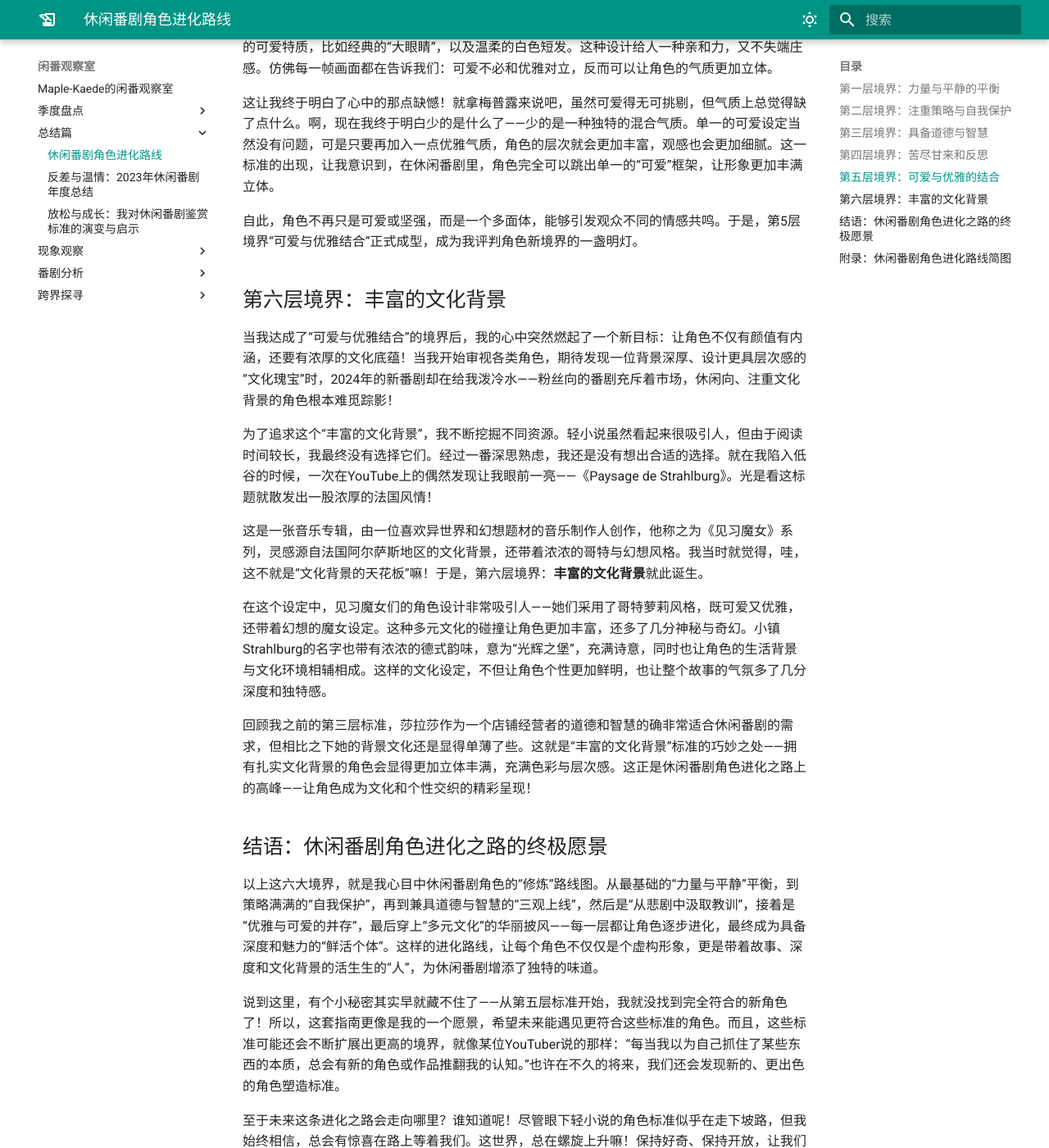
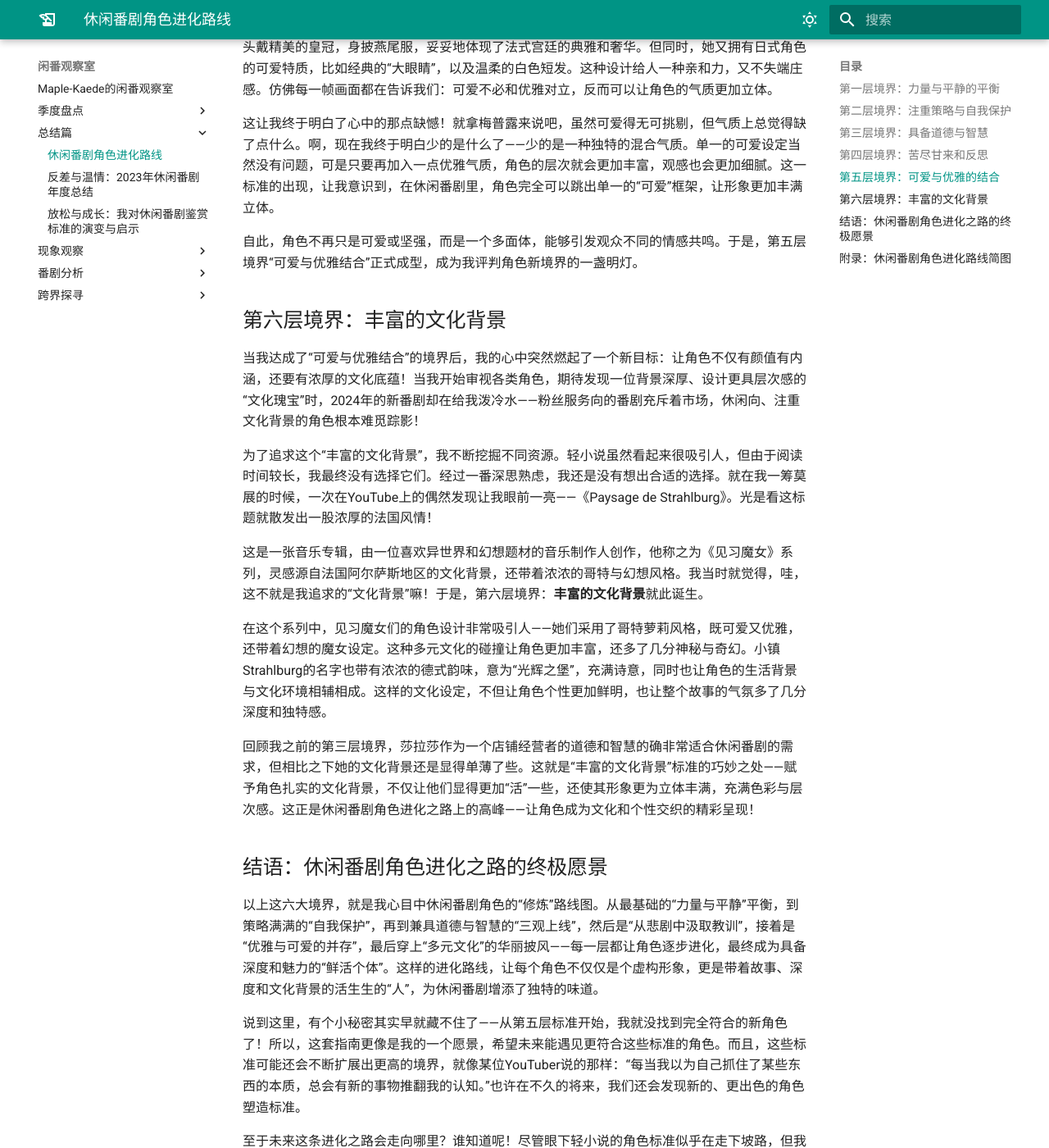
Before and after one commit to haveyouwantto/animedocs, an MkDocs documentation site: the page built from docs/总结篇/休闲番剧角色进化路线.md, in a window 1280 px wide and 1400 px high, scrolled down 3411 px. Shown: the whole window at 82% size. Built offline with MkDocs 1.6.1 and Material for MkDocs 9.7.7, drawn with Linux system fonts in a browser that asks for light colours; plug-ins that fetch from the network failed and are left out; some of the changed text lies outside the part shown.

Commit message:
small fix

```diff
--- a/docs/总结篇/休闲番剧角色进化路线.md
+++ b/docs/总结篇/休闲番剧角色进化路线.md
@@ -22,7 +22,6 @@
 
 这个“力量与平静”的标准，打破了传统番剧里那些“主角必须上天入地、追名逐利”的老套套路。要知道，传统番剧里的角色往往拼命奋斗，一心向上，而亚梓莎却告诉我们：“拥有强大实力并不等于要无休止地折腾自己。”这在无形中为角色带来了另一种魅力：既有实力，但也会选择优雅地停下脚步，享受一份来之不易的平静生活。
 
-
 ## 第二层境界：注重策略与自我保护
 
 《打了300年史莱姆》为我开启了休闲番剧的奇妙大门，我欣喜若狂，迫不及待地去找了更多类似的轻松题材。然而，看得多了，我也逐渐发现了一些陷阱。比如在《我不是说了能力要平均吗》中，主角麦露虽然实力强大，心态也相当佛系，可关键时刻她经常不太愿意出手，而且在战斗中的防御力明显偏低。这让我不禁感叹道，一味放松虽好，但必要时保护自己和队友的能力却不能忽视。
@@ -32,7 +31,6 @@
 梅普露的玩法有趣又聪明，她从一开始就专注防御技能，几乎每次战斗都能自如地面对强敌。她的技能不仅可以保护自己，还能给队友提供全方位的防护，让团队在遇到挑战时能“毫发无损”地从容应对。更妙的是，她的策略出奇制胜，总能发现其他玩家忽略的操作空间。通过这种“防御为主”的玩法，她不仅能悠闲享受游戏，还带动了一种不以伤害为唯一目标的休闲策略。
 
 这个标准补足了休闲番中“缺少保护意识”的问题，让角色在享受轻松生活的同时，仍能在关键时刻凭借策略保护自己和他人。这不仅增强了角色的韧性，也为他们营造了一个更安全、更持久的成长空间。有趣的是，我现在的网络用户名也正是因为她——她带给我的影响，不止是番剧中的那份从容和智慧。
-
 
 ## 第三层境界：具备道德与智慧
 
@@ -54,39 +52,39 @@
 
 尽管这是个充满轻松搞笑氛围的故事，但米娅每一次的决定背后，都带着对过去悲剧的深深反思。每当她遇到挑战，总会不自觉地联想到前一轮人生里的悲惨回忆，然后内心默念：“这一次可不能再栽了！”这种对过去的反思和对未来的努力，让人忍不住为她加油。看着米娅一点点成长，从“落难公主”变成真正具备担当的领导者，这种今昔对比简直感人至深。而且，这种苦尽甘来的情感深度也给了角色的智慧一个合理的来源，不再只是简单的“天降智慧”。
 
-有趣的是，米娅的故事还与另一部同期播出的番剧《家里蹲吸血鬼的苦闷》形成了鲜明的对比。后者的主角玛丽也是个被悲剧压迫的角色，但她每次想起过往的伤痛，选择的不是反思和改变，而是陷入深深的逃避。最终，她一次次地成为敌人的靶子，被各种麻烦缠上身。这两部作品告诉我，悲剧处理得当，可以让角色走向“苦尽甘来”的成长，而如果放任悲剧把角色拖入黑暗，则只会让人感到压抑。
+有趣的是，米娅的故事还与另一部同期播出的番剧《家里蹲吸血鬼的苦闷》形成了鲜明的对比。后者的主角可玛丽也是个被悲剧压迫的角色，但她每次想起过往的伤痛，选择的不是反思和改变，而是陷入深深的逃避。最终，她一次次地成为敌人的靶子，被各种麻烦缠上身。这两部作品告诉我，悲剧处理得当，可以让角色走向“苦尽甘来”的成长，而如果放任悲剧把角色拖入黑暗，则只会让人感到压抑。
 
-其实，我曾经坚定地认为“休闲番剧”和“悲剧”根本不是一个次元的存在，两者一旦相遇，整个氛围就瞬间崩塌。然而，米娅成功改变了我的偏见！在她的启发下，我不得不承认，这种**苦尽甘来与反思**的标准真的很有必要。休闲番剧中的角色不再只是“经历过悲惨事件”而已，而是能从那些不堪的过往中反思成长，化解痛苦，将其转化为一种带有智慧的“苦尽甘来”。这种对悲剧的克制处理，使得原本“无风无浪”的番剧，突然多了几分让人会心一笑的韵味，更加彰显出它的独特魅力。
+其实，我曾经坚定地认为“休闲番剧”和“悲剧”根本不是一个次元的存在，觉得两者一旦相遇，整个氛围就瞬间崩塌。然而，米娅成功改变了我的偏见！在她的启发下，我不得不承认，这种**苦尽甘来与反思**的标准真的很有必要。休闲番剧中的角色不再只是“经历过悲惨事件”而已，而是能从那些不堪的过往中反思成长，化解痛苦，将其转化为一种带有智慧的“苦尽甘来”。这种对悲剧的克制处理，使得原本“无风无浪”的番剧，突然多了几分让人会心一笑的韵味，更加彰显出它的独特魅力。
 
 ## 第五层境界：可爱与优雅的结合
 
-走到第四层“苦尽甘来与反思”的时候，我已经觉得自己的休闲番剧观影之路够丰富了。每次看到角色们的内心成长和对悲剧的超越，心里总有种满满的成就感。这段时间里，我复习了很多曾经看过的角色，比如《转生王女与天才千金的魔法革命》中的艾妮丝，她因为无法使用魔法而决定创造属于自己的魔法，这种“自我革新”的悲剧属性让我十分动容。与此同时，我也从未停下探索的脚步——很快，我就被一股全新的审美力量彻底吸引了。
+走到第四层“苦尽甘来与反思”的时候，我已经觉得自己的休闲番剧观影之路够丰富了。每次看到角色们的内心成长和对悲剧的超越，心里总有种满满的成就感。这段时间里，我复习了很多曾经看过的角色，比如《转生王女与天才千金的魔法革命》中的艾妮丝公主，她因为无法使用魔法而遭到贵族的嘲笑和排挤，最终下定决心去创造属于自己的魔法。这种带有悲剧属性的“自我革新”让我十分动容。与此同时，我也从未停下探索的脚步——很快，我就被一股全新的审美力量彻底吸引了。
 
-故事要从《原神》的更新说起。当时，一个以法国元素为主题的国家登场，同时带来了一位新角色：芙宁娜。她具备“悲剧属性”，但更引人注目的是她身上的“法式优雅”。芙宁娜不仅展示出法国宫廷的尊贵优雅，还带着一种无法忽视的可爱魅力。这种**可爱与优雅的结合**令我为之动容，并由此奠定了我休闲番剧角色塑造的第五层境界。
+故事要从《原神》的更新说起。当时，一个以法国元素为主题的国家登场，同时带来了一位新角色：芙宁娜。她固然具备一些“悲剧属性”，但更引人注目的是她散发出的“法式优雅”，这种优雅不仅体现在外表，更融入了她的一举一动之中，令人过目难忘。并且，芙宁娜不仅展示出法国宫廷的尊贵优雅，还带着一种无法忽视的可爱魅力。这种**可爱与优雅的结合**令我为之动容，并由此奠定了我休闲番剧角色塑造的第五层境界。
 
 芙宁娜的服饰设计令人惊艳：她穿着象征皇家高贵的蓝色西装，配上法国国花鸢尾花的图案装饰，头戴精美的皇冠，身披燕尾服，妥妥地体现了法式宫廷的典雅和奢华。但同时，她又拥有日式角色的可爱特质，比如经典的“大眼睛”，以及温柔的白色短发。这种设计给人一种亲和力，又不失端庄感。仿佛每一帧画面都在告诉我们：可爱不必和优雅对立，反而可以让角色的气质更加立体。
 
 这让我终于明白了心中的那点缺憾！就拿梅普露来说吧，虽然可爱得无可挑剔，但气质上总觉得缺了点什么。啊，现在我终于明白少的是什么了——少的是一种独特的混合气质。单一的可爱设定当然没有问题，可是只要再加入一点优雅气质，角色的层次就会更加丰富，观感也会更加细腻。这一标准的出现，让我意识到，在休闲番剧里，角色完全可以跳出单一的“可爱”框架，让形象更加丰满立体。
 
-自此，角色不再只是可爱或坚强，而是一个多面体，能够引发观众不同的情感共鸣。于是，第5层境界“可爱与优雅结合”正式成型，成为我评判角色新境界的一盏明灯。
+自此，角色不再只是可爱或坚强，而是一个多面体，能够引发观众不同的情感共鸣。于是，第五层境界“可爱与优雅结合”正式成型，成为我评判角色新境界的一盏明灯。
 
 ## 第六层境界：丰富的文化背景
 
-当我达成了“可爱与优雅结合”的境界后，我的心中突然燃起了一个新目标：让角色不仅有颜值有内涵，还要有浓厚的文化底蕴！当我开始审视各类角色，期待发现一位背景深厚、设计更具层次感的“文化瑰宝”时，2024年的新番剧却在给我泼冷水——粉丝向的番剧充斥着市场，休闲向、注重文化背景的角色根本难觅踪影！
+当我达成了“可爱与优雅结合”的境界后，我的心中突然燃起了一个新目标：让角色不仅有颜值有内涵，还要有浓厚的文化底蕴！当我开始审视各类角色，期待发现一位背景深厚、设计更具层次感的“文化瑰宝”时，2024年的新番剧却在给我泼冷水——粉丝服务向的番剧充斥着市场，休闲向、注重文化背景的角色根本难觅踪影！
 
-为了追求这个“丰富的文化背景”，我不断挖掘不同资源。轻小说虽然看起来很吸引人，但由于阅读时间较长，我最终没有选择它们。经过一番深思熟虑，我还是没有想出合适的选择。就在我陷入低谷的时候，一次在YouTube上的偶然发现让我眼前一亮——《Paysage de Strahlburg》。光是看这标题就散发出一股浓厚的法国风情！
+为了追求这个“丰富的文化背景”，我不断挖掘不同资源。轻小说虽然看起来很吸引人，但由于阅读时间较长，我最终没有选择它们。经过一番深思熟虑，我还是没有想出合适的选择。就在我一筹莫展的时候，一次在YouTube上的偶然发现让我眼前一亮——《Paysage de Strahlburg》。光是看这标题就散发出一股浓厚的法国风情！
 
-这是一张音乐专辑，由一位喜欢异世界和幻想题材的音乐制作人创作，他称之为《见习魔女》系列，灵感源自法国阿尔萨斯地区的文化背景，还带着浓浓的哥特与幻想风格。我当时就觉得，哇，这不就是“文化背景的天花板”嘛！于是，第六层境界：**丰富的文化背景**就此诞生。
+这是一张音乐专辑，由一位喜欢异世界和幻想题材的音乐制作人创作，他称之为《见习魔女》系列，灵感源自法国阿尔萨斯地区的文化背景，还带着浓浓的哥特与幻想风格。我当时就觉得，哇，这不就是我追求的“文化背景”嘛！于是，第六层境界：**丰富的文化背景**就此诞生。
 
-在这个设定中，见习魔女们的角色设计非常吸引人——她们采用了哥特萝莉风格，既可爱又优雅，还带着幻想的魔女设定。这种多元文化的碰撞让角色更加丰富，还多了几分神秘与奇幻。小镇Strahlburg的名字也带有浓浓的德式韵味，意为“光辉之堡”，充满诗意，同时也让角色的生活背景与文化环境相辅相成。这样的文化设定，不但让角色个性更加鲜明，也让整个故事的气氛多了几分深度和独特感。
+在这个系列中，见习魔女们的角色设计非常吸引人——她们采用了哥特萝莉风格，既可爱又优雅，还带着幻想的魔女设定。这种多元文化的碰撞让角色更加丰富，还多了几分神秘与奇幻。小镇Strahlburg的名字也带有浓浓的德式韵味，意为“光辉之堡”，充满诗意，同时也让角色的生活背景与文化环境相辅相成。这样的文化设定，不但让角色个性更加鲜明，也让整个故事的气氛多了几分深度和独特感。
 
-回顾我之前的第三层标准，莎拉莎作为一个店铺经营者的道德和智慧的确非常适合休闲番剧的需求，但相比之下她的背景文化还是显得单薄了些。这就是“丰富的文化背景”标准的巧妙之处——拥有扎实文化背景的角色会显得更加立体丰满，充满色彩与层次感。这正是休闲番剧角色进化之路上的高峰——让角色成为文化和个性交织的精彩呈现！
+回顾我之前的第三层境界，莎拉莎作为一个店铺经营者的道德和智慧的确非常适合休闲番剧的需求，但相比之下她的文化背景还是显得单薄了些。这就是“丰富的文化背景”标准的巧妙之处——赋予角色扎实的文化背景，不仅让他们显得更加“活”一些，还使其形象更为立体丰满，充满色彩与层次感。这正是休闲番剧角色进化之路上的高峰——让角色成为文化和个性交织的精彩呈现！
 
 ## 结语：休闲番剧角色进化之路的终极愿景
 
 以上这六大境界，就是我心目中休闲番剧角色的“修炼”路线图。从最基础的“力量与平静”平衡，到策略满满的“自我保护”，再到兼具道德与智慧的“三观上线”，然后是“从悲剧中汲取教训”，接着是“优雅与可爱的并存”，最后穿上“多元文化”的华丽披风——每一层都让角色逐步进化，最终成为具备深度和魅力的“鲜活个体”。这样的进化路线，让每个角色不仅仅是个虚构形象，更是带着故事、深度和文化背景的活生生的“人”，为休闲番剧增添了独特的味道。
 
-说到这里，有个小秘密其实早就藏不住了——从第五层标准开始，我就没找到完全符合的新角色了！所以，这套指南更像是我的一个愿景，希望未来能遇见更符合这些标准的角色。而且，这些标准可能还会不断扩展出更高的境界，就像某位YouTuber说的那样：“每当我以为自己抓住了某些东西的本质，总会有新的角色或作品推翻我的认知。”也许在不久的将来，我们还会发现新的、更出色的角色塑造标准。
+说到这里，有个小秘密其实早就藏不住了——从第五层标准开始，我就没找到完全符合的新角色了！所以，这套指南更像是我的一个愿景，希望未来能遇见更符合这些标准的角色。而且，这些标准可能还会不断扩展出更高的境界，就像某位YouTuber说的那样：“每当我以为自己抓住了某些东西的本质，总会有新的事物推翻我的认知。”也许在不久的将来，我们还会发现新的、更出色的角色塑造标准。
 
 至于未来这条进化之路会走向哪里？谁知道呢！尽管眼下轻小说的角色标准似乎在走下坡路，但我始终相信，总会有惊喜在路上等着我们。这世界，总在螺旋上升嘛！保持好奇、保持开放，让我们一起期待那些角色的进化吧，说不定他们会比我们想象中更加精彩呢！
 
```
